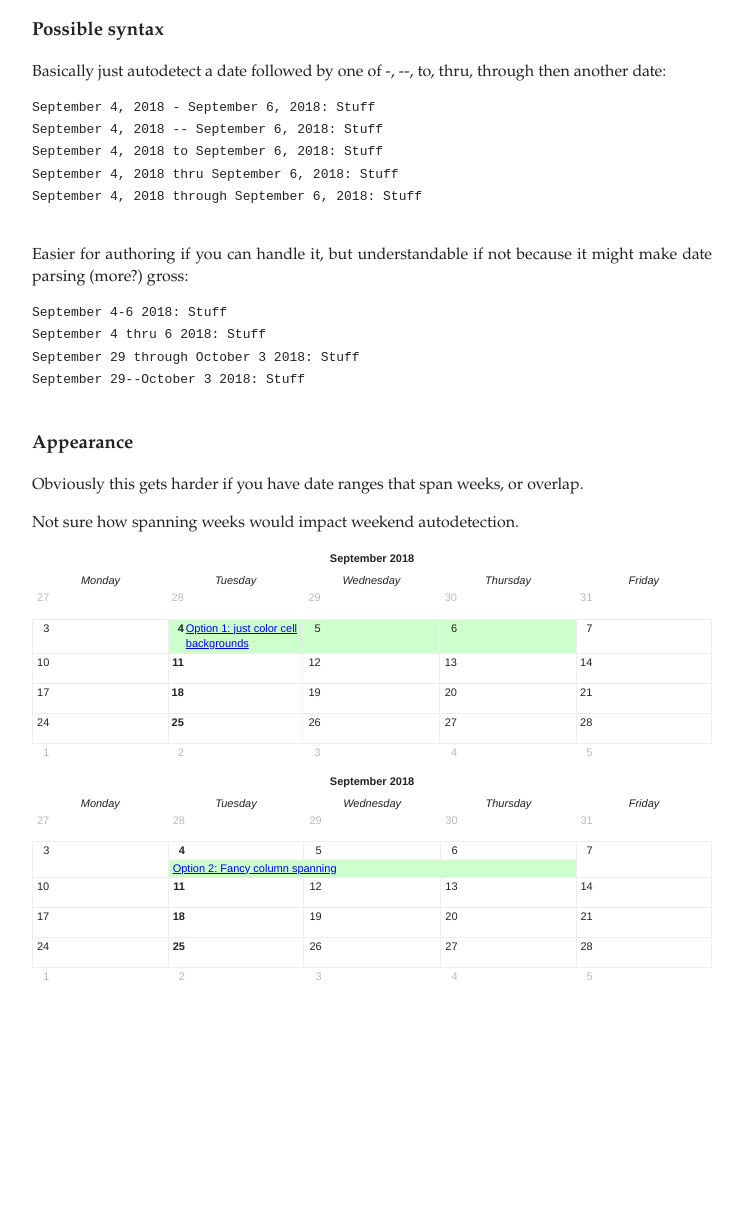
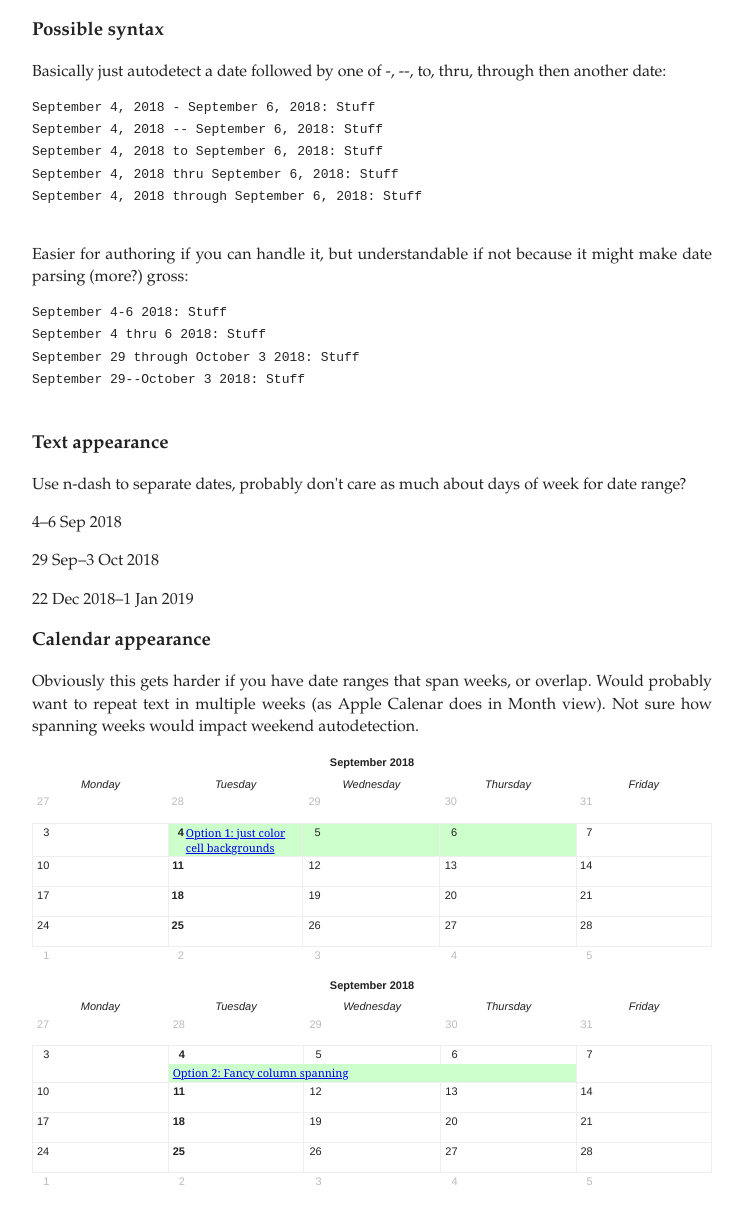
Before and after one commit to mzucker/mzucker.github.io, a Jekyll site: the page html/markdeep-calendar-suggestion.html, which Jekyll copies as it is, in a window 1280 px wide. Shown: the whole page, without its empty margins (268-1011 px from the left). Built offline with Jekyll 4.4.1, drawn with Linux system fonts in a browser that asks for light colours; before the commit the page ends 1018 px from its top, so only the background shows below that.

Commit message:
update calendar suggestions

```diff
--- a/html/markdeep-calendar-suggestion.html
+++ b/html/markdeep-calendar-suggestion.html
@@ -40,6 +40,9 @@
              font-size: 11px;
              font-family: Helvetica,Arial,sans-serif;
          }
+         .md a {
+             font-family: Georgia,Palatino,'Times New Roman';
+         }
          td, th {
              display: table-cell;
              vertical-align: inherit;
@@ -63,9 +66,14 @@ September 4 thru 6 2018: Stuff
 September 29 through October 3 2018: Stuff
 September 29--October 3 2018: Stuff
         </pre>
-        <h3>Appearance</h3>
-        <p>Obviously this gets harder if you have date ranges that span weeks, or overlap.</p>
-        <p>Not sure how spanning weeks would impact weekend autodetection.</p>
+        <h3>Text appearance</h3>
+        <p>Use n-dash to separate dates, probably don't care as much about days of week for date range?</p>
+        <p>4&ndash;6 Sep 2018</p>
+        <p>29 Sep&ndash;3 Oct 2018</p>
+        <p>22 Dec 2018&ndash;1 Jan 2019</p>
+        <h3>Calendar appearance</h3>
+        <p>Obviously this gets harder if you have date ranges that span weeks, or overlap. Would probably want to repeat text in multiple weeks (as Apple Calenar does in Month view).
+        Not sure how spanning weeks would impact weekend autodetection.</p>
         <span class="md">
             <table class="calendar">
                 <tbody>
```
